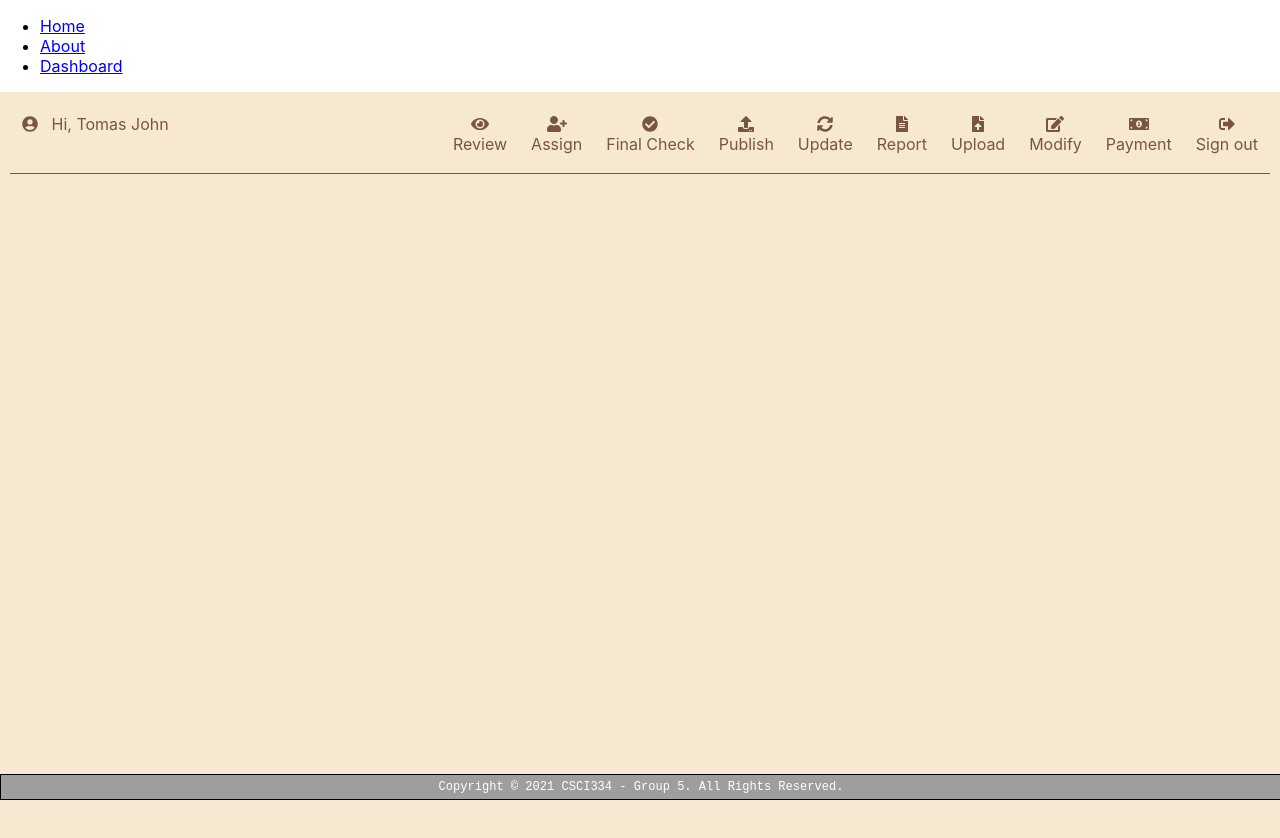
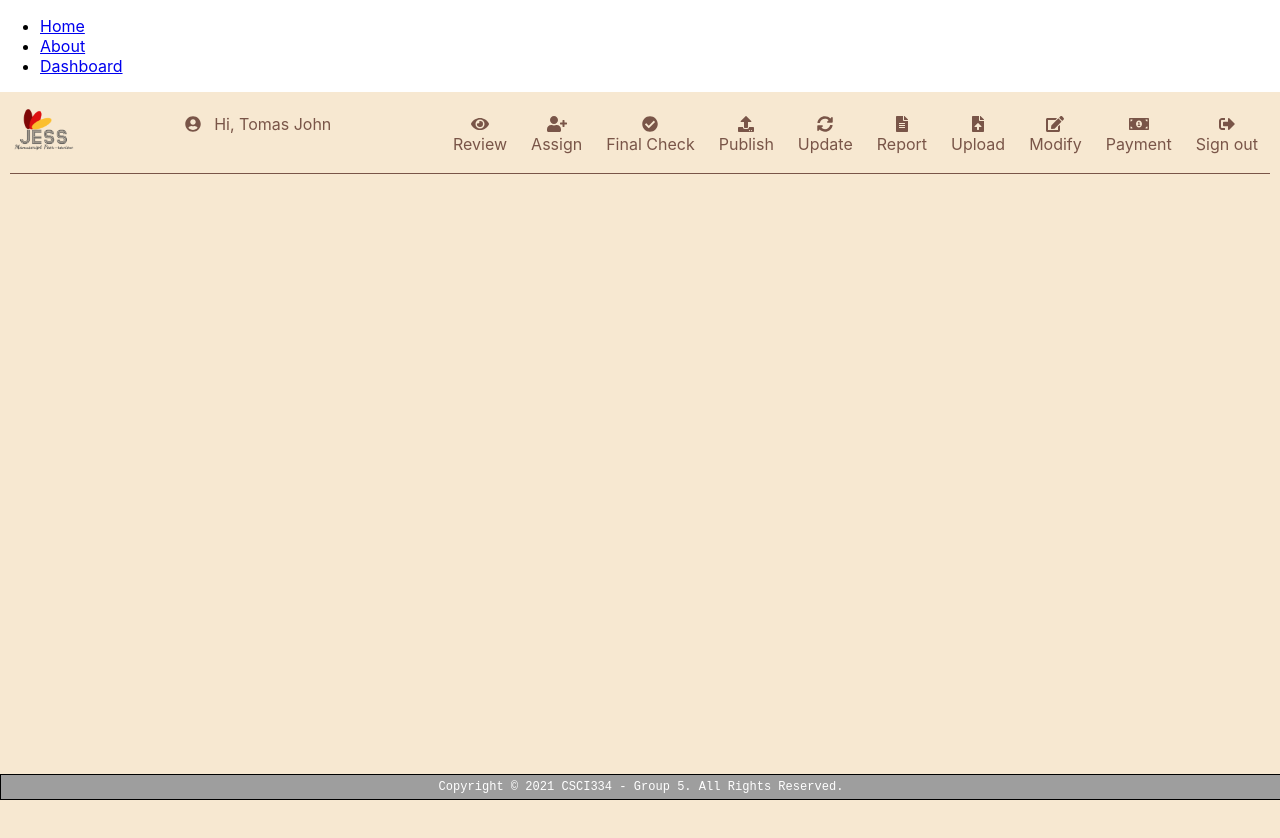
Before and after one commit to mohammedazizul/csci334-AutoJournalPublishDashboard-ClientSide, a React (Create React App) app: page /dashboard in a window 1280 px wide. Shown: the top 838 px of the page. Built offline with nearby package versions, Linux system fonts and the light colour scheme.

Commit message:
logo updated in dashboard

```diff
--- a/public/index.html
+++ b/public/index.html
@@ -2,7 +2,7 @@
 <html lang="en">
   <head>
     <meta charset="utf-8" />
-    <link rel="icon" href="%PUBLIC_URL%/favicon.ico" />
+    <link rel="icon" href="%PUBLIC_URL%/logo.ico" />
     <meta name="viewport" content="width=device-width, initial-scale=1" />
     <meta name="theme-color" content="#000000" />
     <meta
--- a/src/components/Dashboard/TopNav/TopNav.js
+++ b/src/components/Dashboard/TopNav/TopNav.js
@@ -15,11 +15,14 @@ import {
   faEdit,
   faUserCircle,
 } from "@fortawesome/free-solid-svg-icons";
+import logo from "../../Logo/logo192.png";
 
 const TopNav = () => {
   let userName = "Tomas John";
   return (
     <div className="topNavMainDiv">
+      <img src={logo} width="65px" height="60px" alt="" />
+
       <div className="divLeft">
         <div className="iconDiv">
           <FontAwesomeIcon icon={faUserCircle} /> &nbsp; Hi, {userName}
```
Also changed, not shown: 1 other file (tests, documents, lock files or other folders).
